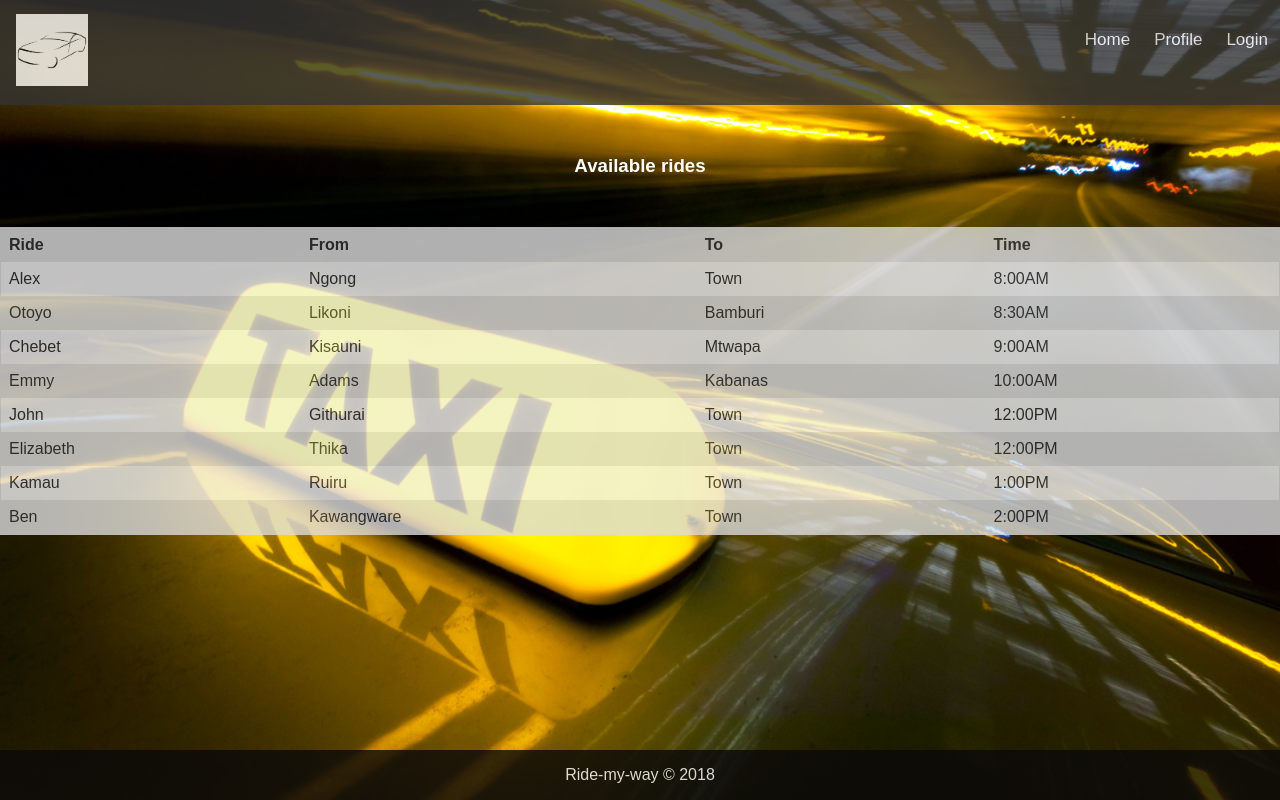
After one commit to Ogollah/Ride-my-way, a Python web app: template UI/templates/home.html in a window 1280 px wide. The commit adds this page. Run offline with Jinja, Linux system fonts and the light colour scheme; the template is opened without the code that fills it, so the values that code supplies are empty.

Commit message:
[ft-#158423059] add home page feature

```diff
--- a/UI/static/styles/main.css
+++ b/UI/static/styles/main.css
@@ -84,6 +84,42 @@ body {
     color: #fff;
     text-align: center;
 }
+/*Table*/
+.ride-head{
+    text-align: center;
+    margin-top: 50px;
+    color: #fff;
+}
+.rides{
+    text-align: center;
+    overflow-x:auto;
+    background-color: #ddd;
+    color: #333;
+    margin-top: 50px;
+    opacity: .8;
+}
+table {
+    border-collapse: collapse;
+    border-spacing: 0;
+    width: 100%;
+    border: 1px solid #ddd;
+}
+
+tr a{
+    text-decoration: none;
+    color: #333;
+}
+
+th,
+td {
+    text-align: left;
+    padding: 8px;
+}
+
+tr:nth-child(even) {
+    background-color: #f2f2f2
+}
+
 /*footer*/
 .footer{
     position: fixed;
--- /dev/null
+++ b/UI/templates/home.html
@@ -0,0 +1,104 @@
+<!DOCTYPE html>
+<html>
+
+<head>
+    <meta charset="utf-8" />
+    <meta http-equiv="X-UA-Compatible" content="IE=edge">
+    <title>Home</title>
+    <meta name="viewport" content="width=device-width, initial-scale=1">
+    <!--Core css link-->
+    <link rel="stylesheet" type="text/css" media="screen" href="../static/styles/main.css" />
+    <script src="../static/js/main.js"></script>
+</head>
+
+<body>
+    <!--Navbar-->
+    <div class="navbar">
+        <a href="#">
+            <img id="logo" src="../static/img/logo-4.png">
+        </a>
+        <a id="navbar-right" href="#home">Login</a>
+        <a id="navbar-right" href="#">Profile</a>
+        <a id="navbar-right" href="#">Home</a>
+    </div>
+
+    <!--Available rides-->
+
+    <div class="ride-head">
+        <h3>Available rides</h3>
+    </div>
+
+    <div class="rides">
+
+        <table>
+            <tr>
+                <th>Ride</th>
+                <th>From</th>
+                <th>To</th>
+                <th>Time</th>
+            </tr>
+            <tr>
+                <td><a href="#">Alex</a></td>
+                <td>Ngong</td>
+                <td>Town</td>
+                <td>8:00AM</td>
+
+            </tr>
+            <tr>
+                <td><a href="#">Otoyo</a></td>
+                <td>Likoni</td>
+                <td>Bamburi</td>
+                <td>8:30AM</td>
+            </tr>
+            <tr>
+                <td><a href="#">Chebet</a></td>
+                <td>Kisauni</td>
+                <td>Mtwapa</td>
+                <td>9:00AM</td>
+            </tr>
+            <tr>
+                <td><a href="#">Emmy</a></td>
+                <td>Adams</td>
+                <td>Kabanas</td>
+                <td>10:00AM</td>
+
+            </tr>
+            <tr>
+                <td><a href="#">John</a></td>
+                <td>Githurai</td>
+                <td>Town</td>
+                <td>12:00PM</td>
+
+            </tr>
+            <tr>
+                <td><a href="#">Elizabeth</a></td>
+                <td>Thika</td>
+                <td>Town</td>
+                <td>12:00PM</td>
+
+            </tr>
+            <tr>
+                <td><a href="#">Kamau</a></td>
+                <td>Ruiru</td>
+                <td>Town</td>
+                <td>1:00PM</td>
+
+            </tr>
+            <tr>
+               <td><a href="#">Ben</a></td>
+                <td>Kawangware</td>
+                <td>Town</td>
+                <td>2:00PM</td>
+
+            </tr>
+        </table>
+    </div>
+
+    <!--footer fixed-->
+    <div class="footer">
+        <p>Ride-my-way &copy; 2018</p>
+    </div>
+
+</body>
+
+</html>
--- a/UI/welcome.html
+++ b/UI/templates/welcome.html
@@ -6,13 +6,13 @@
     <title>Welcome</title>
     <meta name="viewport" content="width=device-width, initial-scale=1">
     <!--Core css link-->
-    <link rel="stylesheet" type="text/css" media="screen" href="../UI/static/styles/main.css" />
-    <script src="../UI/static/js/main.js"></script>
+    <link rel="stylesheet" type="text/css" media="screen" href="../static/styles/main.css" />
+    <script src="../static/js/main.js"></script>
 </head>
 <body>
     <!--Navbar-->
     <div class="navbar">
-        <a href="#"><img id="logo" src="../UI/static/img/logo-4.png"></a>
+        <a href="#"><img id="logo" src="../static/img/logo-4.png"></a>
         <a id="navbar-right" href="#home">Login</a>
         <a id="navbar-right" href="#">Home</a>
     </div>
```
